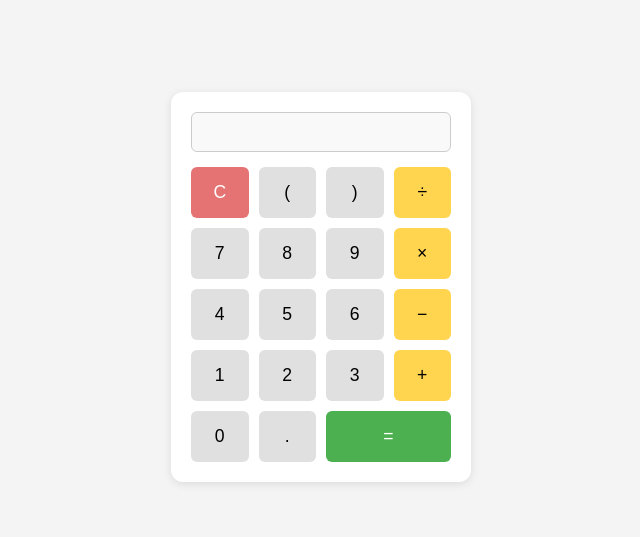
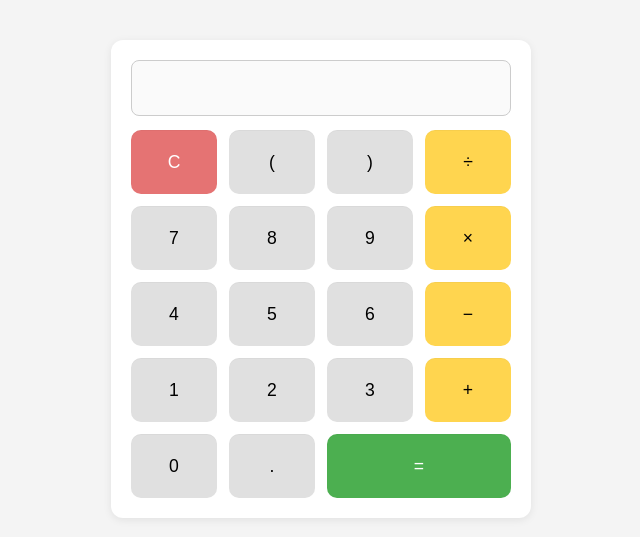
Before and after one commit to latemarry/calculater, a plain HTML site: page index.html in a window 1280 px wide. Shown: the part 121-658 px from the top of the page, without its empty margins (319-959 px from the left). Drawn offline with Linux system fonts and the light colour scheme.

Commit message:
Update index.html

```diff
--- a/index.html
+++ b/index.html
@@ -1,107 +1,249 @@
 <!DOCTYPE html>
 <html lang="en">
 <head>
-    <meta charset="UTF-8">
+  <meta charset="utf-8" />
+  <meta name="viewport" content="width=device-width, initial-scale=1" />
   <title>Calculator UI</title>
   <style>
+    /* Mobile-first base */
+    :root{
+      --bg: #f4f4f4;
+      --card: #fff;
+      --muted: #e0e0e0;
+      --operator: #ffd54f;
+      --equal: #4caf50;
+      --danger: #e57373;
+      --shadow: 0 2px 8px rgba(0,0,0,0.08);
+      --radius: 12px;
+    }
+
+    html,body{
+      height:100%;
+      margin:0;
+    }
+
     body {
       font-family: Arial, sans-serif;
-            background: #f4f4f4;
+      background: var(--bg);
       display: flex;
       justify-content: center;
       align-items: center;
-            height: 100vh;
+      padding: 20px;
+      box-sizing: border-box;
     }
+
     .calculator {
-            background: #fff;
-            padding: 20px;
-            border-radius: 12px;
-            box-shadow: 0 2px 8px rgba(0,0,0,0.1);
-            width: 260px;
+      width: 100%;
+      max-width: 420px;     /* prevents growing too wide on large screens */
+      background: var(--card);
+      padding: 14px;
+      border-radius: var(--radius);
+      box-shadow: var(--shadow);
+      box-sizing: border-box;
     }
+
+    /* Display */
     .display {
       width: 100%;
-            height: 40px;
-            margin-bottom: 15px;
-            font-size: 1.5em;
+      height: 56px;                 /* touch-friendly */
+      margin-bottom: 14px;
+      font-size: clamp(1.25rem, 4.5vw, 1.75rem);
       text-align: right;
-            padding: 8px;
+      padding: 10px 12px;
       border: 1px solid #ccc;
-            border-radius: 6px;
-            background: #f9f9f9;
+      border-radius: 8px;
+      background: #fafafa;
       box-sizing: border-box;
+      color: #111;
+      caret-color: transparent;     /* since input is disabled/readonly */
     }
+
+    /* Buttons grid */
     .buttons {
       display: grid;
       grid-template-columns: repeat(4, 1fr);
       gap: 10px;
     }
+
     .button {
-            padding: 15px;
-            font-size: 1.1em;
+      min-height: 56px;             /* touch target >= 48-56px */
+      padding: 10px;
+      font-size: clamp(1rem, 3.2vw, 1.1rem);
       border: none;
-            border-radius: 6px;
-            background: #e0e0e0;
+      border-radius: 8px;
+      background: var(--muted);
       cursor: pointer;
-            transition: background 0.2s;
+      transition: transform .08s ease, box-shadow .08s ease;
+      box-shadow: 0 1px 0 rgba(0,0,0,0.03) inset;
+      user-select: none;
+      -webkit-tap-highlight-color: transparent;
     }
+
     .button:active {
-            background: #bdbdbd;
+      transform: translateY(1px);
+      filter: brightness(.95);
     }
+
     .button.operator {
-            background: #ffd54f;
+      background: var(--operator);
     }
+
     .button.equal {
-            background: #4caf50;
+      background: var(--equal);
       color: #fff;
       grid-column: span 2;
     }
+
     .button.clear {
-            background: #e57373;
+      background: var(--danger);
       color: #fff;
+    }
+
+    /* Make sure last row buttons look good on narrow screens */
+    .row-span-2 {
+      grid-column: span 2;
+    }
+
+    /* Larger screens — give a bit more padding and spacing */
+    @media (min-width: 640px) {
+      .calculator {
+        padding: 20px;
+      }
+      .buttons { gap: 12px; }
+      .button { min-height: 64px; border-radius: 10px; }
+    }
+
+    /* Landscape small devices: center and limit vertical stretching */
+    @media (max-height: 420px) and (orientation: landscape) {
+      body { align-items: flex-start; padding-top: 18px; padding-bottom: 18px; }
+      .calculator { max-width: 520px; }
+    }
+
+    /* Accessibility focus states */
+    .button:focus {
+      outline: 3px solid rgba(80,150,255,0.18);
+      outline-offset: 2px;
+    }
+    .display:focus {
+      outline: 3px solid rgba(80,150,255,0.1);
     }
   </style>
 </head>
 <body>
-    <div class="calculator">
-        <input type="text" class="display" id="display" disabled>
-        <div class="buttons">
-            <button class="button clear" onclick="clearDisplay()">C</button>
-            <button class="button" onclick="appendValue('(')">(</button>
-            <button class="button" onclick="appendValue(')')">)</button>
-            <button class="button operator" onclick="appendValue('/')">÷</button>
-            <button class="button" onclick="appendValue('7')">7</button>
-            <button class="button" onclick="appendValue('8')">8</button>
-            <button class="button" onclick="appendValue('9')">9</button>
-            <button class="button operator" onclick="appendValue('*')">×</button>
-            <button class="button" onclick="appendValue('4')">4</button>
-            <button class="button" onclick="appendValue('5')">5</button>
-            <button class="button" onclick="appendValue('6')">6</button>
-            <button class="button operator" onclick="appendValue('-')">−</button>
-            <button class="button" onclick="appendValue('1')">1</button>
-            <button class="button" onclick="appendValue('2')">2</button>
-            <button class="button" onclick="appendValue('3')">3</button>
-            <button class="button operator" onclick="appendValue('+')">+</button>
-            <button class="button" onclick="appendValue('0')">0</button>
-            <button class="button" onclick="appendValue('.')">.</button>
-            <button class="button equal" onclick="calculate()">=</button>
+  <div class="calculator" role="application" aria-label="Simple calculator">
+    <!-- use readonly instead of disabled so screen-readers can read it and it can be focused -->
+    <input type="text" class="display" id="display" aria-label="Calculator display" readonly />
+
+    <div class="buttons" role="group" aria-label="Calculator buttons">
+      <button class="button clear" onclick="clearDisplay()" aria-label="Clear (C)">C</button>
+      <button class="button" onclick="appendValue('(')" aria-label="Open parenthesis">(</button>
+      <button class="button" onclick="appendValue(')')" aria-label="Close parenthesis">)</button>
+      <button class="button operator" onclick="appendValue('/')" aria-label="Divide">÷</button>
+
+      <button class="button" onclick="appendValue('7')" aria-label="Seven">7</button>
+      <button class="button" onclick="appendValue('8')" aria-label="Eight">8</button>
+      <button class="button" onclick="appendValue('9')" aria-label="Nine">9</button>
+      <button class="button operator" onclick="appendValue('*')" aria-label="Multiply">×</button>
+
+      <button class="button" onclick="appendValue('4')" aria-label="Four">4</button>
+      <button class="button" onclick="appendValue('5')" aria-label="Five">5</button>
+      <button class="button" onclick="appendValue('6')" aria-label="Six">6</button>
+      <button class="button operator" onclick="appendValue('-')" aria-label="Minus">−</button>
+
+      <button class="button" onclick="appendValue('1')" aria-label="One">1</button>
+      <button class="button" onclick="appendValue('2')" aria-label="Two">2</button>
+      <button class="button" onclick="appendValue('3')" aria-label="Three">3</button>
+      <button class="button operator" onclick="appendValue('+')" aria-label="Plus">+</button>
+
+      <button class="button" onclick="appendValue('0')" aria-label="Zero">0</button>
+      <button class="button" onclick="appendValue('.')" aria-label="Decimal point">.</button>
+      <button class="button equal" onclick="calculate()" aria-label="Equals">=</button>
     </div>
   </div>
+
   <script>
     const display = document.getElementById('display');
+
+    // Small helper: avoid adding multiple leading zeros or duplicate operators in a row.
     function appendValue(val) {
+      // Basic validation rules
+      const lastChar = display.value.slice(-1);
+
+      // Prevent two operators in a row (except for '(' and ')' rules)
+      const operators = ['+', '-', '*', '/', '.'];
+      if (operators.includes(val)) {
+        // if display empty and '.' pressed, allow "0."
+        if (!display.value && val === '.') {
+          display.value = '0.';
+          return;
+        }
+        if (!display.value && (val !== '.')) return;
+        if (operators.includes(lastChar)) {
+          // replace last operator with new one (except allow '.' after digit)
+          if (val === '.' && lastChar !== '.') {
+            display.value += val;
+            return;
+          }
+          // replace operator to avoid sequences like "++" or "+*"
+          display.value = display.value.slice(0, -1) + val;
+          return;
+        }
+      }
+
+      // prevent multiple leading zeros like "00"
+      if (display.value === '0' && val === '0') return;
+      if (display.value === '0' && val !== '.' && !operators.includes(val)) {
+        // replace leading zero with new digit
+        display.value = val;
+        return;
+      }
+
       display.value += val;
     }
+
     function clearDisplay() {
       display.value = '';
+      display.focus();
     }
+
     function calculate() {
+      if (!display.value) return;
       try {
-                display.value = eval(display.value);
-            } catch {
+        // Use Function constructor instead of eval for slight safety/readability
+        // Note: this is still executing user input; for production consider a proper parser.
+        const sanitized = display.value.replace(/[^0-9+\-*/().]/g, '');
+        // Prevent trailing operator
+        if (/[+\-*/.]$/.test(sanitized)) return showError();
+        const result = Function('"use strict";return (' + sanitized + ')')();
+        display.value = (result === undefined || Number.isNaN(result)) ? 'Error' : String(result);
+      } catch (e) {
+        showError();
+      }
+      display.focus();
+    }
+
+    function showError() {
       display.value = 'Error';
+      setTimeout(() => display.value = '', 900);
     }
+
+    // Optional: allow keyboard input when focused (desktop)
+    document.addEventListener('keydown', (e) => {
+      const allowed = '0123456789.+-*/()';
+      if (allowed.includes(e.key)) {
+        appendValue(e.key);
+        e.preventDefault();
+      } else if (e.key === 'Enter') {
+        calculate();
+        e.preventDefault();
+      } else if (e.key === 'Backspace') {
+        display.value = display.value.slice(0, -1);
+        e.preventDefault();
+      } else if (e.key === 'Escape') {
+        clearDisplay();
+        e.preventDefault();
       }
+    });
   </script>
 </body>
 </html>
```
Lines whose indentation alone changed are shown as unchanged.
